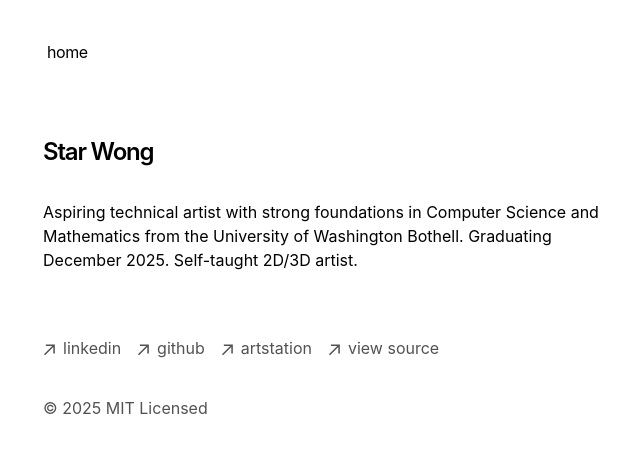
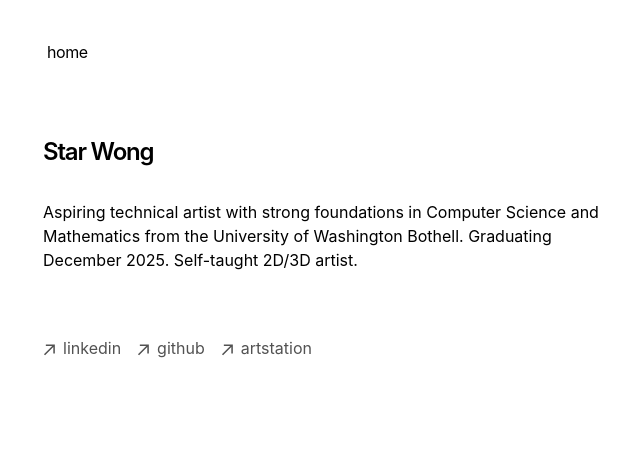
Before and after one commit to StardriftOwl/website, a Next.js app: page / in a window 1280 px wide. Shown: the top 452 px of the page, without its empty margins (309-949 px from the left). Built offline with nearby package versions, Linux system fonts and the light colour scheme.

Commit message:
placed credits in code and updated website embed

```diff
--- a/app/components/footer.tsx
+++ b/app/components/footer.tsx
@@ -52,7 +52,7 @@ export default function Footer() {
             <p className="ml-2 h-7">artstation</p>
           </a>
         </li>
-        <li>
+        {/* <li>
           <a
             className="flex items-center transition-all hover:text-neutral-800 dark:hover:text-neutral-100"
             rel="noopener noreferrer"
@@ -62,11 +62,11 @@ export default function Footer() {
             <ArrowIcon />
             <p className="ml-2 h-7">view source</p>
           </a>
-        </li>
+        </li> */}
       </ul>
-      <p className="mt-8 text-neutral-600 dark:text-neutral-300">
+      {/* <p className="mt-8 text-neutral-600 dark:text-neutral-300">
         © {new Date().getFullYear()} MIT Licensed
-      </p>
+      </p> */}
     </footer>
   )
 }
--- a/app/layout.tsx
+++ b/app/layout.tsx
@@ -16,10 +16,10 @@ export const metadata: Metadata = {
   },
   description: 'This is my portfolio.',
   openGraph: {
-    title: 'My Portfolio',
-    description: 'This is my portfolio.',
+    title: 'Star Wong',
+    description: 'Portfolio',
     url: baseUrl,
-    siteName: 'My Portfolio',
+    siteName: 'Star Wong Portfolio',
     locale: 'en_US',
     type: 'website',
   },
--- a/app/page.tsx
+++ b/app/page.tsx
@@ -1,4 +1,10 @@
 // import { BlogPosts } from 'app/components/posts'
+/*
+Credits:
+This code was copied from the Next.js Portfolio Starter Kit.
+Source: https://vercel.com/templates/next.js/portfolio-starter-kit
+© 2025 MIT Licensed
+*/
 
 export default function Page() {
   return (
```
